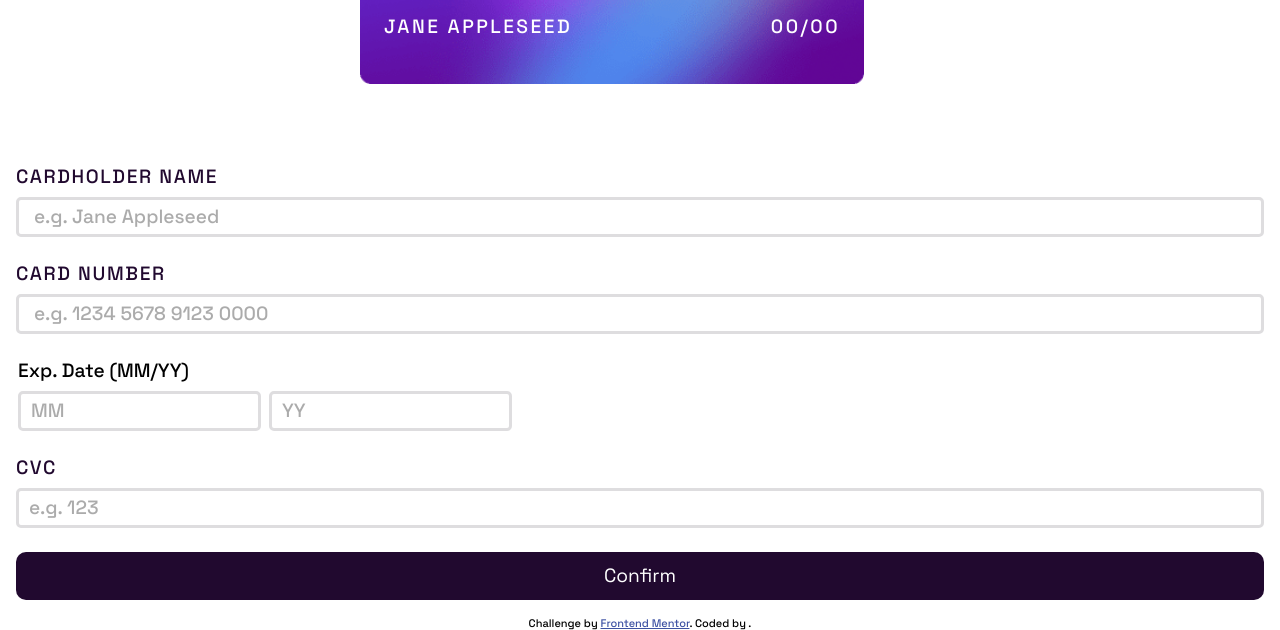
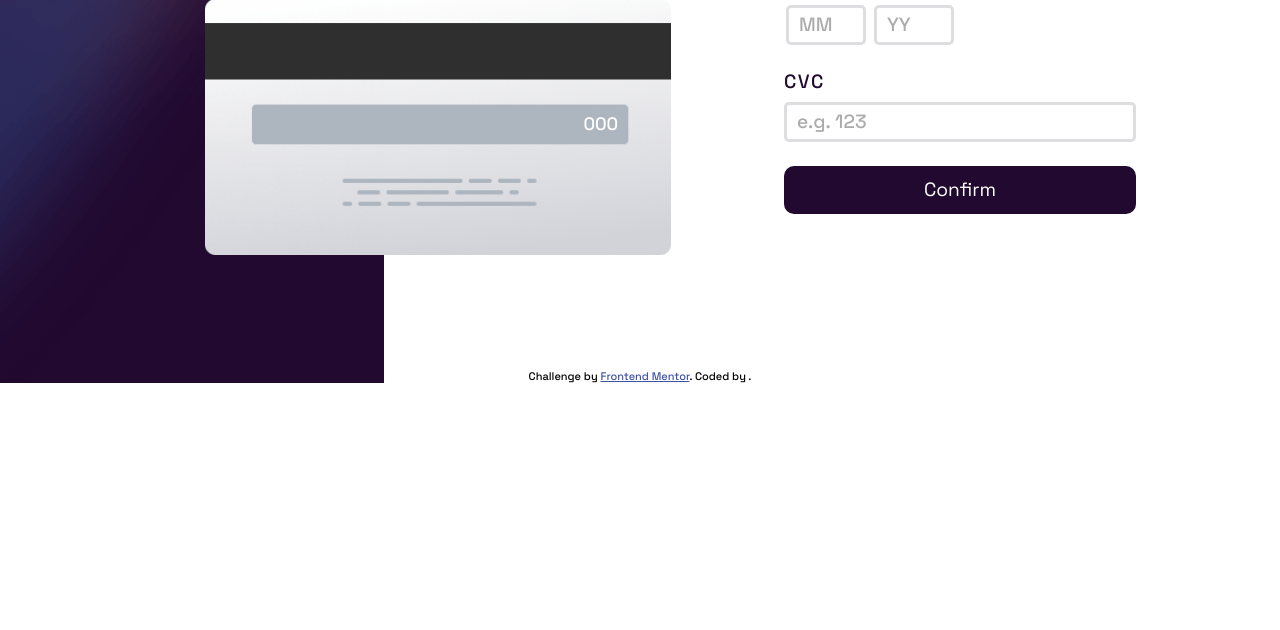
Before and after one commit to asmthli/interactive-card-details-form-main, a plain HTML site: page index.html in a window 1280 px wide. Shown: the part 417-1047 px from the top of the page. After the commit the page ends 800 px from the top, so only its background shows below. Drawn offline with Linux system fonts and the light colour scheme.

Commit message:
Add desktop layout

```diff
--- a/index.html
+++ b/index.html
@@ -50,7 +50,7 @@
                 </div>
             </section>
 
-            <section id="form-display">
+            <section id="form-display" class="form-display">
                 <form action="/" novalidate>
                     <div class="form-group">
                         <label for="card-name">Cardholder Name</label>
--- a/index.js
+++ b/index.js
@@ -11,6 +11,7 @@ function showCompleteDisplay(formSubmitEvent) {
     formSubmitEvent.preventDefault();
     completeDisplay.removeAttribute("hidden");
     completeDisplay.classList.add("visible");
+    formDisplay.className = "";
     formDisplay.setAttribute("hidden", "");
 }
 
--- a/style.css
+++ b/style.css
@@ -57,7 +57,7 @@ main {
 
     padding-inline: max(2vw, calc((100vw - var(--_max-width)) / 2));
     padding-top: 2rem;
-    margin-bottom: 4rem;
+    margin-bottom: 1rem;
 
     background-image: url("images/bg-main-mobile.png");
     background-size: 100% 80%;
@@ -247,3 +247,73 @@ form > * {
 .attribution a {
     color: hsl(228, 45%, 44%);
 }
+
+@media (min-width: 1024px) {
+    body {
+        display: flex;
+        flex-direction: column;
+        justify-content: space-between;
+
+        height: 100vh;
+    }
+    main {
+        grid-template-rows: auto;
+        grid-template-columns: 50% 50%;
+
+        height: 100%;
+    }
+
+    .card-container {
+        grid-template-rows: 1fr 1fr;
+        grid-template-columns: 20% auto 20%;
+        row-gap: 2rem;
+
+        padding: 20%;
+        margin: 0;
+
+        background-image: url("images/bg-main-desktop.png");
+        background-size: 60% 100%;
+    }
+
+    .card {
+        width: 100%;
+    }
+    .card-front {
+        grid-row: 1;
+        grid-column: 1 / span 2;
+
+        font-size: 0.9rem;
+    }
+
+    .card-back {
+        grid-row: 2;
+        grid-column: 2 / span 2;
+    }
+
+    .form-display {
+        grid-column: 2;
+        grid-row: 1;
+
+        display: flex;
+        align-items: center;
+        justify-content: center;
+    }
+
+    .form-display form {
+        grid-template-rows: repeat(6, min-content);
+
+        width: 60%;
+    }
+
+    .complete-display.visible {
+        grid-row: 1;
+        grid-column: 2;
+    }
+
+    footer {
+        position: absolute;
+        bottom: 0;
+
+        width: 100%;
+    }
+}
```
